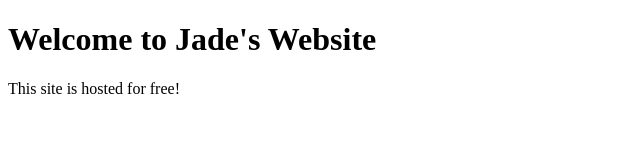
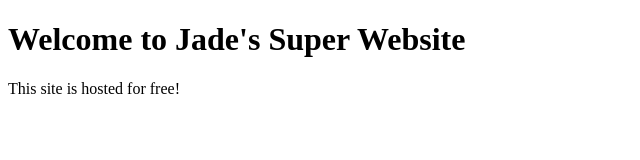
Before and after one commit to faulknerj6/faulknerj6.github.io, a plain HTML site: page index.html in a window 1280 px wide. Shown: the whole page, without its empty margins (0-640 px from the left). Drawn offline with Linux system fonts and the light colour scheme.

Commit message:
Add files via upload

```diff
--- a/index.html
+++ b/index.html
@@ -4,7 +4,7 @@
     <title>My Free Website</title>
 </head>
 <body>
-    <h1>Welcome to Jade's Website</h1>
+    <h1>Welcome to Jade's Super Website</h1>
     <p>This site is hosted for free!</p>
 </body>
 </html>
```
